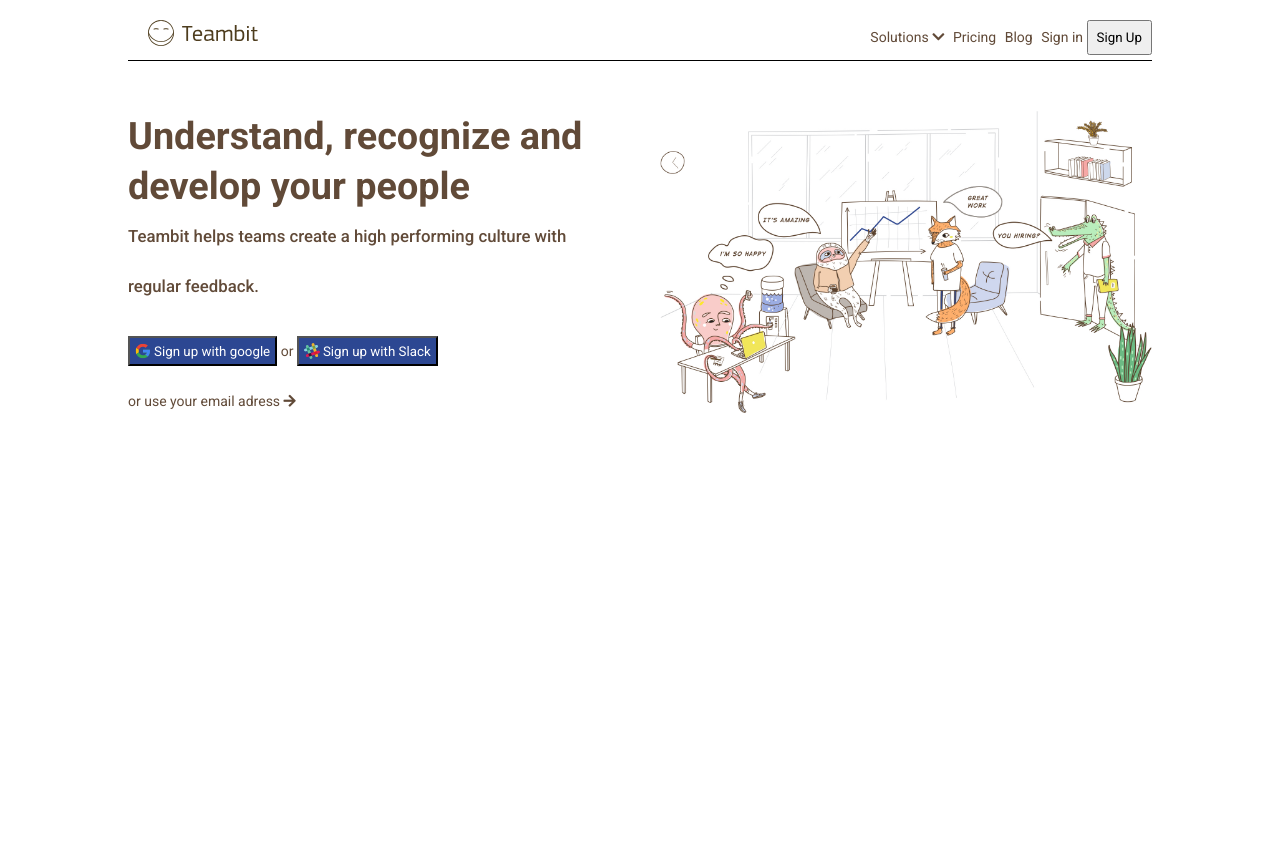
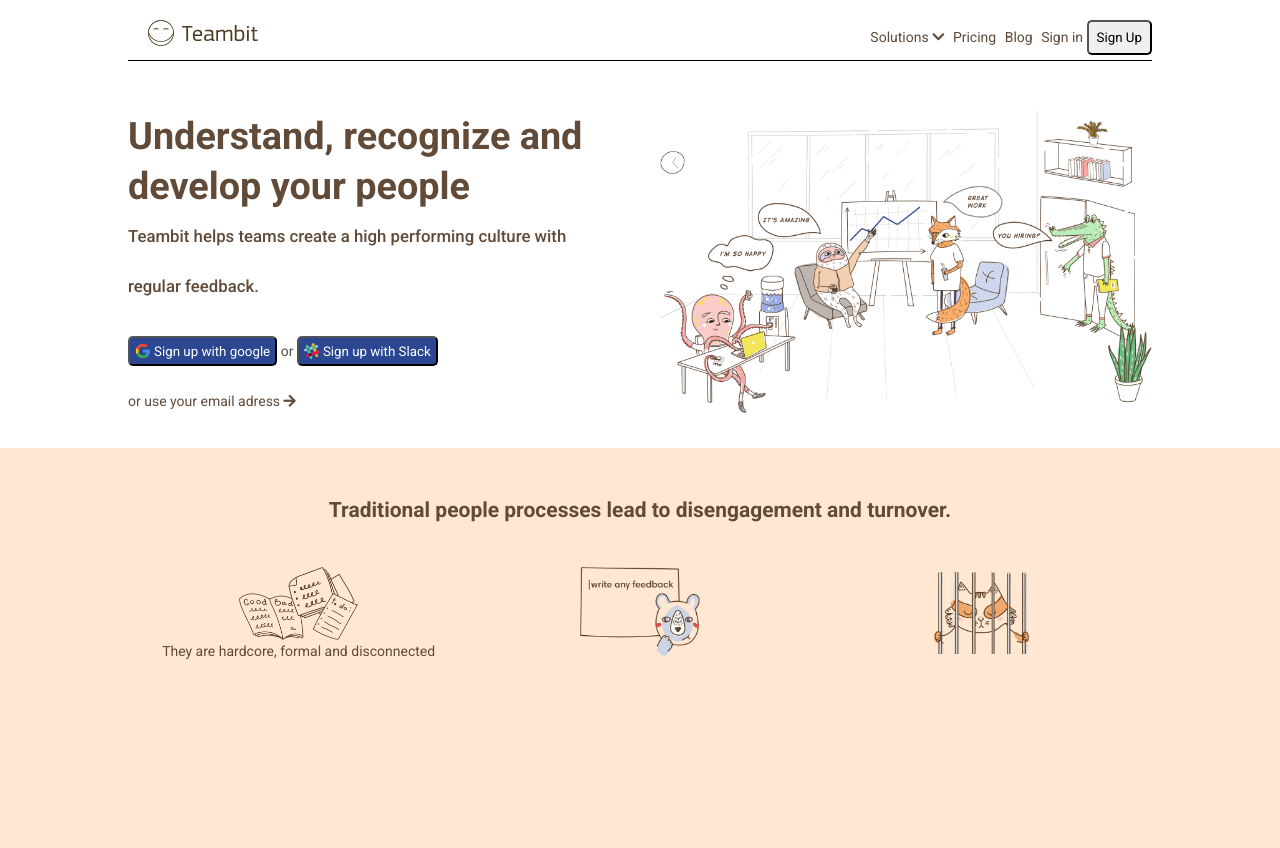
Before and after one commit to PascaSeba/node-sass-teambit, a website: page index.html in a window 1280 px wide. Before the commit the page ends 800 px from the top, so only its background shows below. Drawn offline with Linux system fonts and the light colour scheme.

Commit message:
Lavori in corso

```diff
--- a/index.html
+++ b/index.html
@@ -58,23 +58,32 @@
 
     <!-- Inizio del corpo della pagina -->
     <main>
-
-        <!-- Prima sezione del corpo della pagina -->
-        <section>
-
-        </section>
+        <div class="second main_container">
+            <div class="little_container">
+                <!-- Prima sezione del corpo della pagina -->
+                <section id="first_pink_section">
+                    <h2>Traditional people processes lead to disengagement and turnover.</h2>
+                    <div class="allblocks_container flexed">
+                        <div class="block">
+                            <img src="img/hardcore.png" alt="">
+                            <p>They are hardcore, formal and disconnected</p>
+                        </div>
+                        <div class="block">
+                            <img src="img/nofeedback.png" alt="">
+                        </div>
+                        <div class="block">
+                            <img class="notsafe_img" src="img/notsafe.png" alt="">
+                        </div>
+                    </div>
+                </section>
 
 
-        <!-- Seconda sezione del corpo della pagina -->
-        <section>
+                <!-- Seconda sezione del corpo della pagina -->
+                <section id="second_pink_section">
 
-        </section>
-
-
-        <!-- Terza sezione del corpo della pagina -->
-        <section>
-
-        </section>
+                </section>
+            </div>
+        </div>
 
     </main>
     <!-- Fine del corpo della pagina -->
--- a/src/partials/_general.scss
+++ b/src/partials/_general.scss
@@ -14,6 +14,7 @@
     font-family: $my_font_family;
     cursor: pointer;
     outline: none;
+    border-radius: 5px;
     &:hover {
         background-color: $button_hover_background;
     }
@@ -25,7 +26,7 @@
 
 .main_container {
     width: 100%;
-    justify-content: center;
+    @include my-flexed-main-container;
 }
 
 .flexed {
--- a/src/partials/_header.scss
+++ b/src/partials/_header.scss
@@ -49,9 +49,7 @@
         margin-bottom: 15px;
     }
     button {
-        background-color: $buttons_color;
-        color: white;
-        padding: 5px;
+        @include my-button;
     }
     img {
         width: 16px;
--- a/src/partials/_main.scss
+++ b/src/partials/_main.scss
@@ -0,0 +1,33 @@
+/* Inizio prima sezione del main */
+
+.second {
+    background-color: $pink_body_background;
+    margin-top: 15px;
+    height: 50vh;
+}
+
+#first_pink_section,
+#second_pink_section {
+    text-align: center;
+    padding-top: 50px;
+    padding-bottom: 50px;
+    h2 {
+        margin-bottom: 45px;
+    }
+}
+
+.block {
+    width: calc(100%/3);
+    img {
+        width: 35%;
+    }
+    .notsafe_img {
+        object-fit: cover;
+        width: 28%;
+        margin-top: 5px;
+        height: 85%;
+    }
+}
+
+
+/* Fine prima sezione del main */
--- a/src/partials/_mixins.scss
+++ b/src/partials/_mixins.scss
@@ -2,3 +2,9 @@
     display: flex;
     justify-content: center;
 }
+
+@mixin my-button {
+    background-color: $buttons_color;
+    color: white;
+    padding: 5px;
+}
--- a/src/partials/_variables.scss
+++ b/src/partials/_variables.scss
@@ -3,3 +3,4 @@
 $my_font_family: 'Roboto',
 sans-serif;
 $button_hover_background: #1f3470;
+$pink_body_background: #ffe7d2;
```
Also changed, not shown: dist/app.css.
